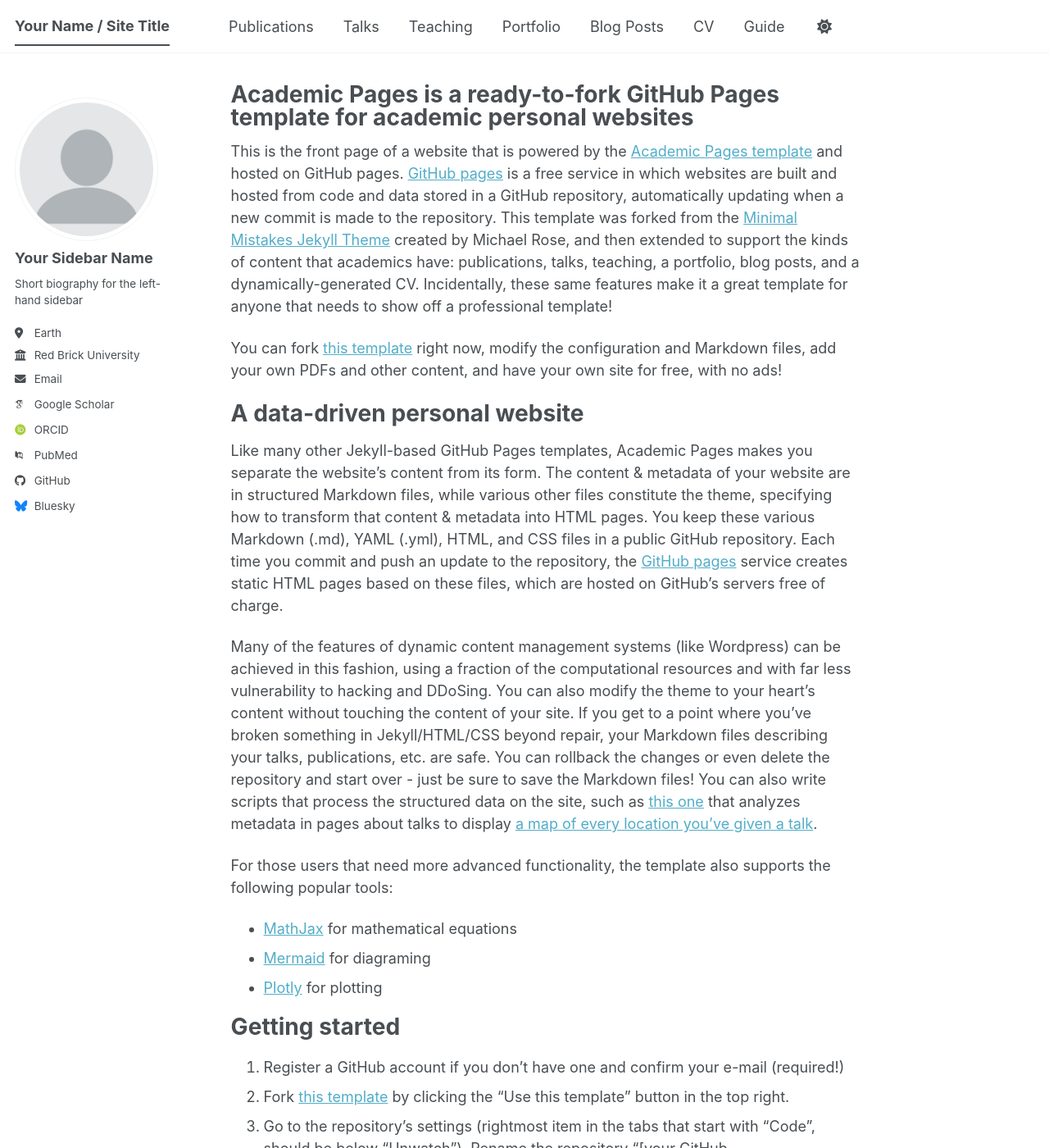
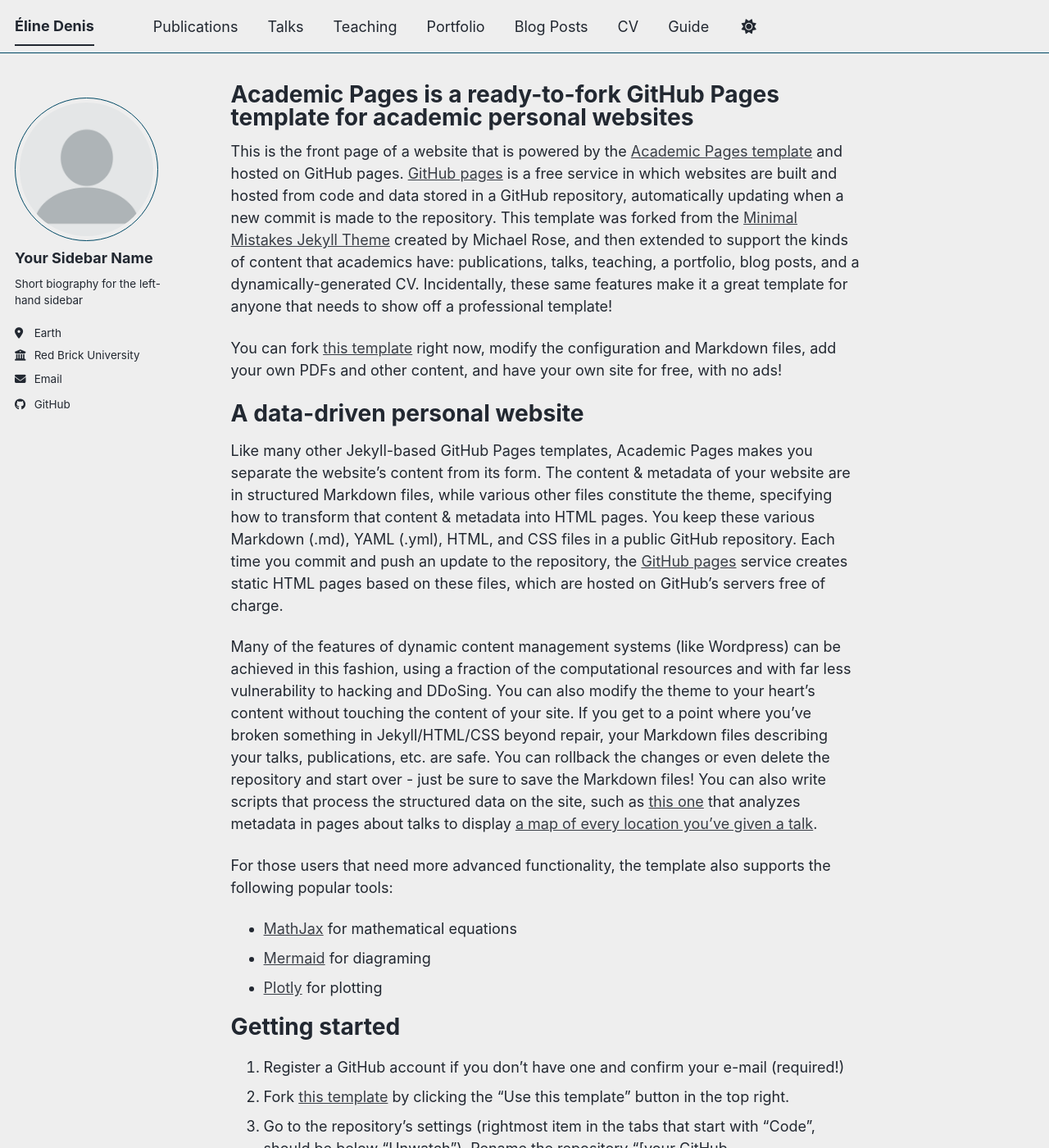
Before and after one commit to eline-dn/eline-dn.github.io, a Jekyll site: the page built from _pages/about.md, in a window 1280 px wide and 1400 px high. Shown: the whole window at 82% size. Built offline with Jekyll 4.4.1, drawn with Linux system fonts in a browser that asks for light colours; some web fonts are replaced; a script bundle is joined from its source files by our own code; library files that are not in the unit come from our copies; some of the changed text lies outside the part shown.

Commit message:
Change site settings in _config.yml
Updated site configuration with new locale, theme, title, name, and description.

```diff
--- a/_config.yml
+++ b/_config.yml
@@ -7,13 +7,13 @@
 # server process.
 
 # Basic Site Settings
-locale                   : "en-US"
-site_theme               : "default" # The available themes options are "default", "air", "sunrise", "mint", "dirt" and "contrast"
-title                    : "Your Name / Site Title"
+locale                   : "en-UK"
+site_theme               : "air" # The available themes options are "default", "air", "sunrise", "mint", "dirt" and "contrast"
+title                    : "Éline Denis"
 title_separator          : "-"
-name                     : &name "Your Name"
-description              : &description "Your Name's academic portfolio"   # Update this with a general description of your site, this is the default if not overridden by a page
-url                      : https://academicpages.github.io # The base hostname & protocol for your site e.g. "https://[your GitHub username].github.io",
+name                     : &name "Éline Denis"
+description              : &description "Msc student in Computational Biology. This site is still WIP"   # Update this with a general description of your site, this is the default if not overridden by a page
+url                      : https://eline-dn.github.io # The base hostname & protocol for your site e.g. "https://[your GitHub username].github.io",
                                                            # or if you already have some other page hosted on Github then use "https://[your GitHub username].github.io/[Your Repo Name]"
 baseurl                  : "" # the subpath of your site, e.g. "/blog"
 repository               : "academicpages/academicpages.github.io"
@@ -35,13 +35,13 @@
   # Academic websites
   academia         : # URL
   arxiv            : # URL - Update with the correct link to your profile
-  googlescholar    : "https://scholar.google.com/citations?user=PS_CX0AAAAAJ"
+  googlescholar    : #"https://scholar.google.com/citations?user=PS_CX0AAAAAJ"
   inspire-hep      : # URL
   impactstory      : # URL
-  orcid            : "https://orcid.org/yourorcidurl"
+  orcid            : #"https://orcid.org/yourorcidurl"
   semantic         : # URL
   ssrn             : # URL
-  pubmed           : "https://www.ncbi.nlm.nih.gov/pubmed/?term=john+snow"
+  pubmed           : #"https://www.ncbi.nlm.nih.gov/pubmed/?term=john+snow"
   researchgate     : # URL
   scopus           : # URL
   zotero           : # URL
@@ -57,7 +57,7 @@
 
   # Social media
   artstation       : # Username
-  bluesky          : "bsky.app" # Replace this with you Bluesky username
+  bluesky          : #"bsky.app" # Replace this with you Bluesky username
   facebook         : # Username
   flickr           : # Username
   foursquare       : # Username
```
